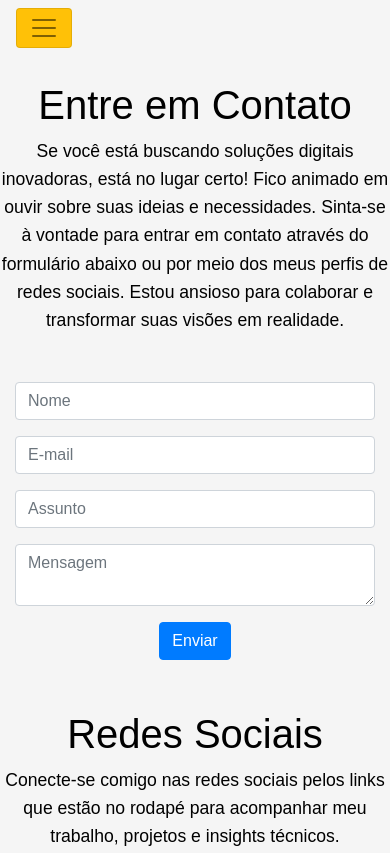
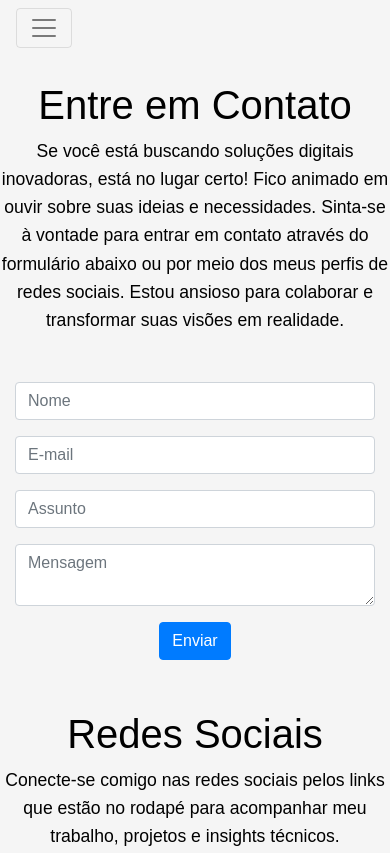
Before and after one commit to wessilva07/portfolio, a plain HTML site: page contato.html in a window 390 px wide. Shown: the top 853 px of the page. Drawn offline with nearby package versions, Linux system fonts and the light colour scheme.

Commit message:
Add files via upload

```diff
--- a/contato.html
+++ b/contato.html
@@ -24,7 +24,7 @@
       <nav class="navbar navbar-expand-sm navbar-light">
         <div class="container">
           <button
-            class="navbar-toggler bg-warning"
+            class="navbar-toggler"
             data-toggle="collapse"
             data-target="#nav-principal"
           >
```
Also changed, not shown: index.html (+2 -2 lines).
